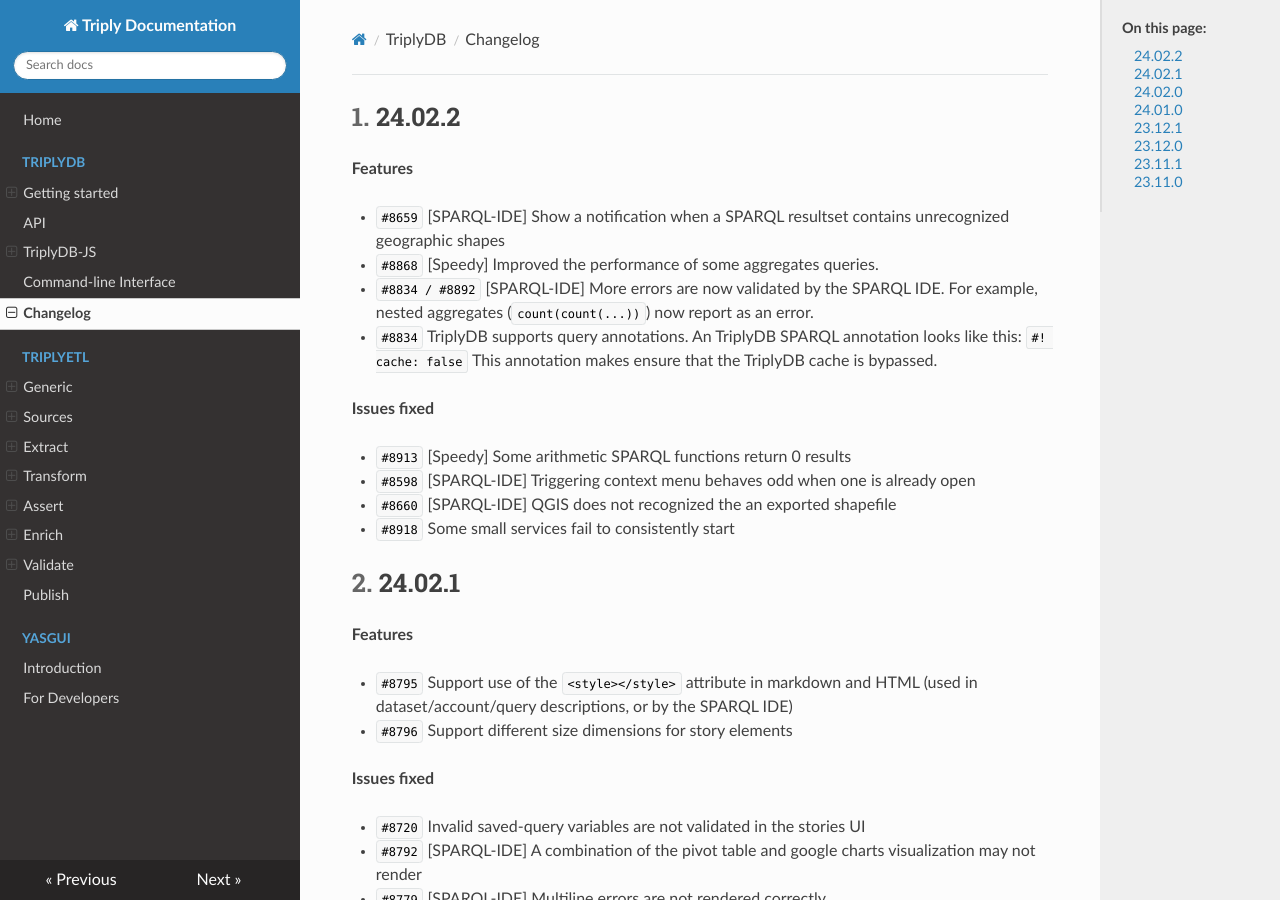
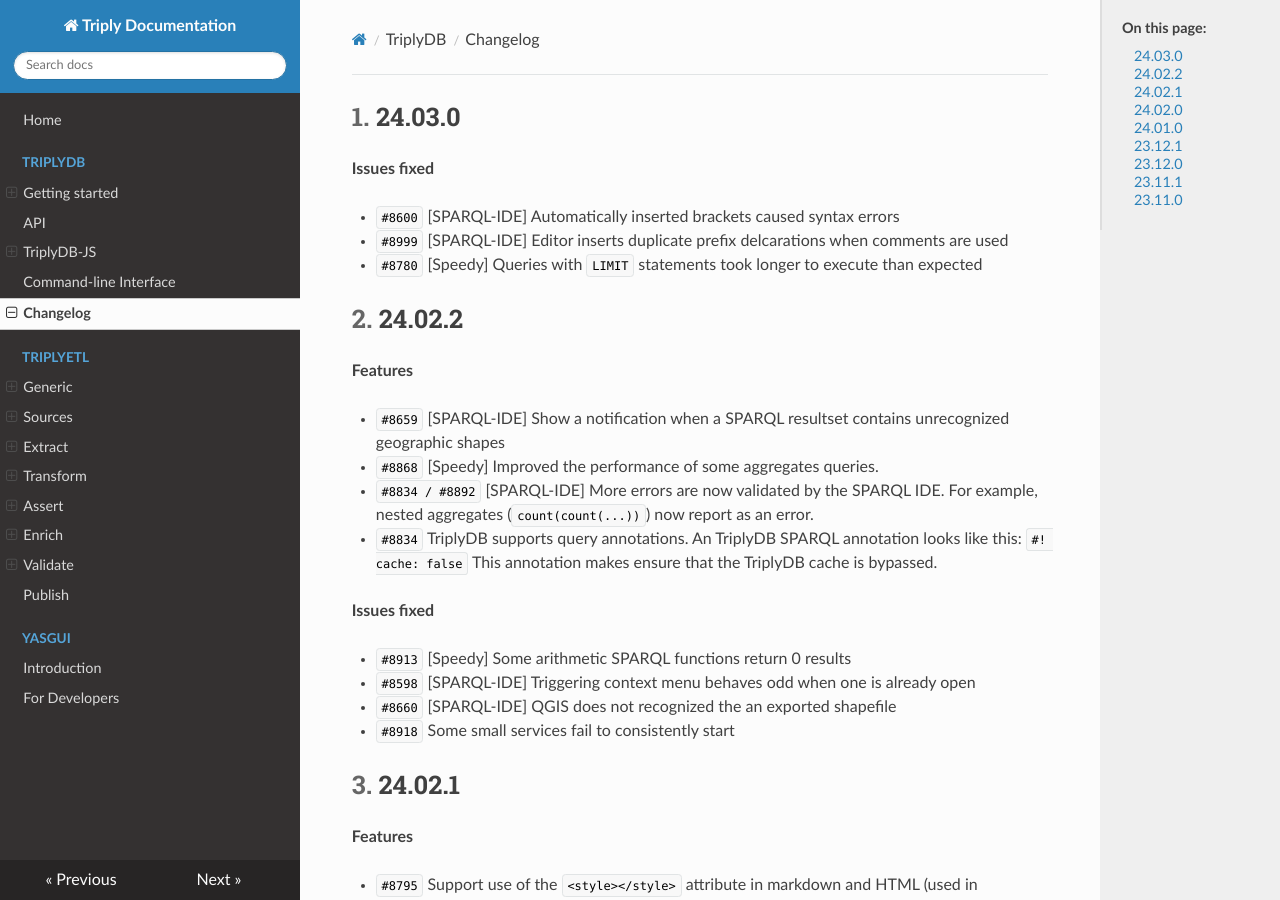
Before and after one commit to TriplyDB/Documentation, an MkDocs documentation site: the page built from docs/triplydb-changelog/index.md, in a window 1280 px wide and 900 px high. Built offline with MkDocs 1.6.1, drawn with Linux system fonts in a browser that asks for light colours.

Commit message:
Update TriplyDB 24.03.0 changelog.

```diff
--- a/docs/triplydb-changelog/index.md
+++ b/docs/triplydb-changelog/index.md
@@ -5,6 +5,13 @@
 
 [TOC]
 
+## 24.03.0 {#24.03.0}
+
+**Issues fixed**
+
+- `#8600` [SPARQL-IDE] Automatically inserted brackets caused syntax errors
+- `#8999` [SPARQL-IDE] Editor inserts duplicate prefix delcarations when comments are used
+- `#8780` [Speedy] Queries with `LIMIT` statements took longer to execute than expected
 
 ## 24.02.2 {#24.02.2}
 
```
